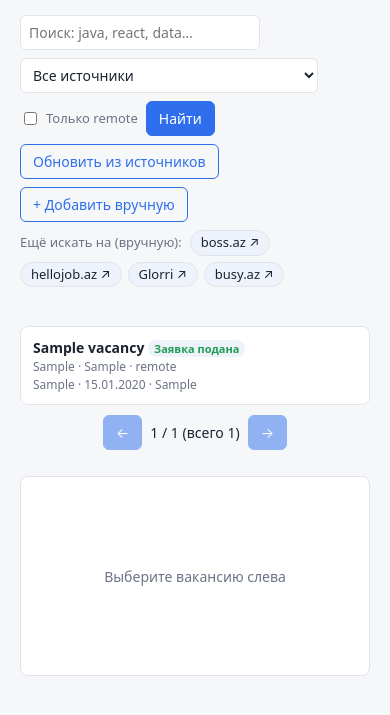
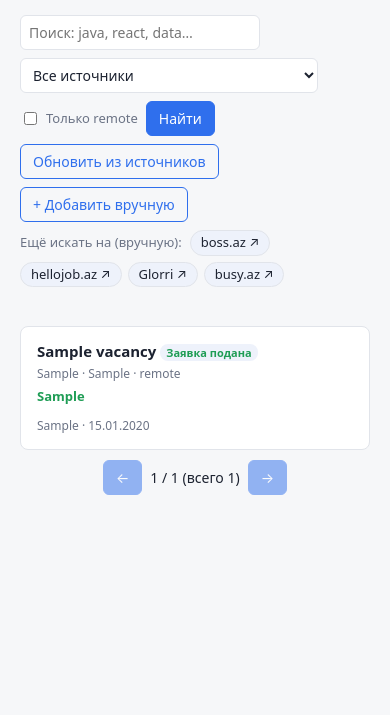
Before and after one commit to abdyevas/OneBoard, a Spring Boot app: page / in a window 390 px wide. Shown: the part 110-825 px from the top of the page. Run offline with Spring Boot 4, Linux system fonts and the light colour scheme; tables that the repository leaves empty hold one stand-in row (values such as "Sample post").

Commit message:
Vacancies as a full-width card grid; details open in a pop-up window
- Vacancy list is a responsive grid over the whole screen width
  (cards show title, company, location, salary, source, date, status)
- Clicking a card (or Enter on it) opens the details in a modal window;
  closes with the X button, Esc or a click outside; page scroll locked
- Static files are revalidated on every load (Cache-Control: no-cache)
  and CSS/JS links carry a version, so UI updates show without a hard
  refresh

Co-Authored-By: Claude Opus 5.5 <noreply@anthropic.com>

```diff
--- a/backend/src/main/resources/application.properties
+++ b/backend/src/main/resources/application.properties
@@ -11,6 +11,10 @@ spring.h2.console.enabled=true
 
 # --- Uploads ---
 spring.servlet.multipart.max-file-size=5MB
+
+# --- Frontend: the browser re-checks index.html / app.js / styles.css on every load
+# (cheap 304 when unchanged), so UI updates show up without a hard refresh ---
+spring.web.resources.cache.cachecontrol.no-cache=true
 
 # --- Aggregation ---
 # Periodic refresh from all sources (off by default)
--- a/backend/src/main/resources/static/app.js
+++ b/backend/src/main/resources/static/app.js
@@ -38,6 +38,8 @@ document.querySelectorAll('.tab').forEach((t) =>
   t.addEventListener('click', () => showTab(t.dataset.tab)));
 
 function showTab(name) {
+  const modal = document.getElementById('v-modal');
+  if (modal.open) modal.close(); // e.g. "Адаптировать CV" from inside the vacancy window
   document.querySelectorAll('.tab').forEach((t) => t.classList.toggle('active', t.dataset.tab === name));
   document.querySelectorAll('.tab-panel').forEach((p) => p.classList.toggle('active', p.id === 'tab-' + name));
   if (name === 'cvs') loadCvs();
@@ -111,10 +113,11 @@ async function searchVacancies(page = 0) {
     $('#v-prev').disabled = data.page <= 0;
     $('#v-next').disabled = data.page + 1 >= data.totalPages;
     $('#v-list').innerHTML = data.items.map((v) => `
-      <li data-id="${v.id}" data-title="${esc(v.title)}" class="${v.id === vState.selected ? 'selected' : ''}">
+      <li data-id="${v.id}" data-title="${esc(v.title)}" tabindex="0" role="button" aria-label="${esc(v.title)}">
         <div class="title">${listTitle(v.title, v.applicationStatus)}</div>
         <div class="meta">${esc([v.company || '—', v.location, v.remote ? 'remote' : null].filter(Boolean).join(' · '))}</div>
-        <div class="meta">${esc(v.source === 'manual' ? 'вручную' : sourceName(v.source))} · ${fmtDate(v.publishedAt)} ${v.salary ? '· ' + esc(v.salary) : ''}</div>
+        ${v.salary ? `<div class="salary">${esc(v.salary)}</div>` : ''}
+        <div class="meta bottom">${esc(v.source === 'manual' ? 'вручную' : sourceName(v.source))} · ${fmtDate(v.publishedAt)}</div>
       </li>`).join('') || `<li class="muted">${emptyListHint()}</li>`;
     return true;
   } catch (e) {
@@ -140,21 +143,55 @@ $('#v-list').addEventListener('click', (e) => {
   const li = e.target.closest('li[data-id]');
   if (li) showVacancy(Number(li.dataset.id));
 });
+$('#v-list').addEventListener('keydown', (e) => {
+  const li = e.target.closest('li[data-id]');
+  if (li && (e.key === 'Enter' || e.key === ' ')) { e.preventDefault(); showVacancy(Number(li.dataset.id)); }
+});
+
+// ----- vacancy pop-up -----
+const vModal = $('#v-modal');
+let modalOpener = null; // card to return keyboard focus to
+
+function openVacancyModal() {
+  if (!vModal.open) {
+    modalOpener = document.activeElement;
+    vModal.showModal();
+    document.body.classList.add('modal-open');
+  }
+}
+
+function closeVacancyModal() {
+  if (vModal.open) vModal.close();
+}
+
+vModal.addEventListener('close', () => {
+  vState.selected = null; // stops background polling for this vacancy
+  document.body.classList.remove('modal-open');
+  if (modalOpener && document.contains(modalOpener)) modalOpener.focus();
+});
+$('#v-modal-close').onclick = closeVacancyModal;
+// click on the dimmed area around the window closes it
+vModal.addEventListener('click', (e) => {
+  if (e.target !== vModal) return;
+  const r = vModal.getBoundingClientRect();
+  if (e.clientX < r.left || e.clientX > r.right || e.clientY < r.top || e.clientY > r.bottom) closeVacancyModal();
+});
 
 async function showVacancy(id) {
   vState.selected = id;
-  document.querySelectorAll('#v-list li').forEach((li) => li.classList.toggle('selected', Number(li.dataset.id) === id));
   const el = $('#v-detail');
+  if (!vModal.open) {
+    el.innerHTML = '<p class="muted"><span class="spinner"></span> Загружаю вакансию…</p>';
+    openVacancyModal();
+  }
   let v;
   try {
     v = await api('/vacancies/' + id);
   } catch (e) {
-    el.classList.remove('empty');
     el.innerHTML = `<p class="muted">Не удалось открыть вакансию: ${esc(e.message)}</p>`;
     return;
   }
-  if (vState.selected !== id) return; // user already clicked another vacancy
-  el.classList.remove('empty');
+  if (vState.selected !== id) return; // window was closed or another vacancy opened
   el.scrollTop = 0;
   const srcName = v.source === 'manual' ? 'добавлена вручную' : sourceName(v.source);
   const info = [
@@ -169,7 +206,7 @@ async function showVacancy(id) {
   ].filter(([, value]) => value);
 
   el.innerHTML = `
-    <h2>${esc(v.title)}</h2>
+    <h2 id="v-modal-title">${esc(v.title)}</h2>
     ${v.company ? `<div class="company">${esc(v.company)}</div>` : ''}
 
     <div class="apply-bar">
@@ -222,7 +259,7 @@ async function showVacancy(id) {
   if (del) del.onclick = async () => {
     if (!confirm('Удалить вакансию?')) return;
     await api('/vacancies/' + v.id, { method: 'DELETE' });
-    el.classList.add('empty'); el.textContent = 'Удалено';
+    closeVacancyModal();
     searchVacancies(vState.page);
   };
   if (v.detailsPending) {
--- a/backend/src/main/resources/static/index.html
+++ b/backend/src/main/resources/static/index.html
@@ -4,7 +4,7 @@
   <meta charset="utf-8">
   <meta name="viewport" content="width=device-width, initial-scale=1">
   <title>OneBoard</title>
-  <link rel="stylesheet" href="styles.css">
+  <link rel="stylesheet" href="styles.css?v=2">
 </head>
 <body>
 <header class="topbar">
@@ -30,14 +30,15 @@
     </div>
     <div id="v-boards" class="boards"></div>
     <div id="v-status" class="status"></div>
-    <div class="split">
-      <div>
-        <ul id="v-list" class="list"></ul>
-        <div class="pager"><button id="v-prev">←</button><span id="v-page"></span><button id="v-next">→</button></div>
-      </div>
-      <article id="v-detail" class="detail empty">Выберите вакансию слева</article>
-    </div>
+    <ul id="v-list" class="list vac-grid"></ul>
+    <div class="pager"><button id="v-prev">←</button><span id="v-page"></span><button id="v-next">→</button></div>
   </section>
+
+  <!-- vacancy details pop-up -->
+  <dialog id="v-modal" class="modal" aria-labelledby="v-modal-title">
+    <button id="v-modal-close" class="modal-close" type="button" aria-label="Закрыть" title="Закрыть (Esc)">✕</button>
+    <article id="v-detail" class="detail"></article>
+  </dialog>
 
   <!-- ============ CVs ============ -->
   <section id="tab-cvs" class="tab-panel">
@@ -106,6 +107,6 @@
   </form>
 </dialog>
 
-<script src="app.js"></script>
+<script src="app.js?v=2"></script>
 </body>
 </html>
--- a/backend/src/main/resources/static/styles.css
+++ b/backend/src/main/resources/static/styles.css
@@ -30,7 +30,7 @@ body { margin: 0; font: 14px/1.5 system-ui, -apple-system, "Segoe UI", sans-seri
 nav { display: flex; gap: 4px; }
 .tab { background: none; color: var(--text); border: none; padding: 8px 14px; border-radius: 6px; cursor: pointer; }
 .tab.active { background: var(--chip); color: var(--accent); font-weight: 600; }
-main { padding: 16px 20px; max-width: 1400px; margin: 0 auto; }
+main { padding: 16px 20px; }
 .tab-panel { display: none; }
 .tab-panel.active { display: block; }
 .toolbar { display: flex; gap: 8px; align-items: center; flex-wrap: wrap; margin-bottom: 12px; }
@@ -55,7 +55,25 @@ label.check { flex-direction: row; align-items: center; gap: 6px; }
 .list .meta { color: var(--muted); font-size: 12px; }
 .detail { background: var(--panel); border: 1px solid var(--border); border-radius: 8px; padding: 16px 20px; min-height: 200px; position: sticky; top: 70px; max-height: calc(100vh - 90px); overflow: auto; }
 .detail.empty { color: var(--muted); display: flex; align-items: center; justify-content: center; }
-.detail h2 { margin: 0 0 4px; }
+.detail h2 { margin: 0 0 4px; padding-right: 36px; }
+
+/* vacancy cards: full-width grid */
+.vac-grid { display: grid; grid-template-columns: repeat(auto-fill, minmax(300px, 1fr)); gap: 12px; flex-direction: unset; }
+.vac-grid li { display: flex; flex-direction: column; gap: 4px; padding: 14px 16px; transition: border-color .15s, transform .15s; }
+.vac-grid li:hover { transform: translateY(-1px); }
+.vac-grid li.muted { grid-column: 1 / -1; cursor: default; transform: none; }
+.vac-grid .title { font-size: 15px; line-height: 1.35; }
+.vac-grid .salary { font-weight: 600; color: var(--ok); font-size: 13px; }
+.vac-grid .meta.bottom { margin-top: auto; padding-top: 6px; }
+
+/* vacancy details pop-up */
+dialog.modal { width: min(920px, 96vw); max-height: 90vh; padding: 0; overflow: hidden; }
+dialog.modal[open] { display: flex; flex-direction: column; }
+dialog.modal .detail { position: static; border: none; border-radius: 0; max-height: 90vh; overflow: auto; min-height: 0; padding: 22px 26px; }
+.modal-close { position: absolute; top: 12px; right: 14px; z-index: 1; background: var(--chip); color: var(--text); border: 1px solid var(--border);
+  width: 32px; height: 32px; padding: 0; border-radius: 50%; font-size: 15px; line-height: 1; }
+.modal-close:hover { border-color: var(--accent); color: var(--accent); }
+body.modal-open { overflow: hidden; }
 .desc { white-space: pre-wrap; }
 .chips { display: flex; flex-wrap: wrap; gap: 4px; margin: 6px 0; }
 .chip { background: var(--chip); border-radius: 10px; padding: 1px 8px; font-size: 12px; }
```
